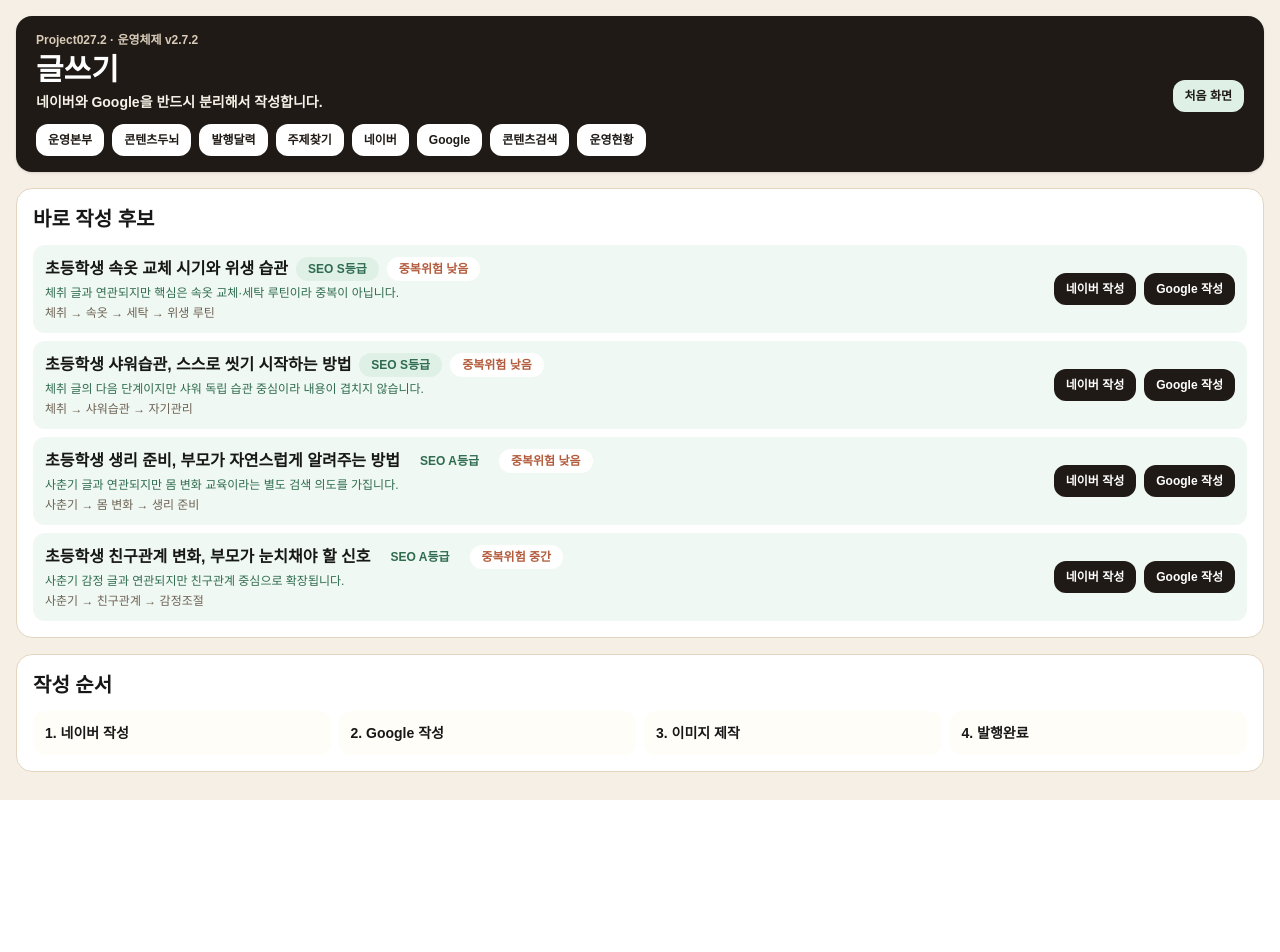
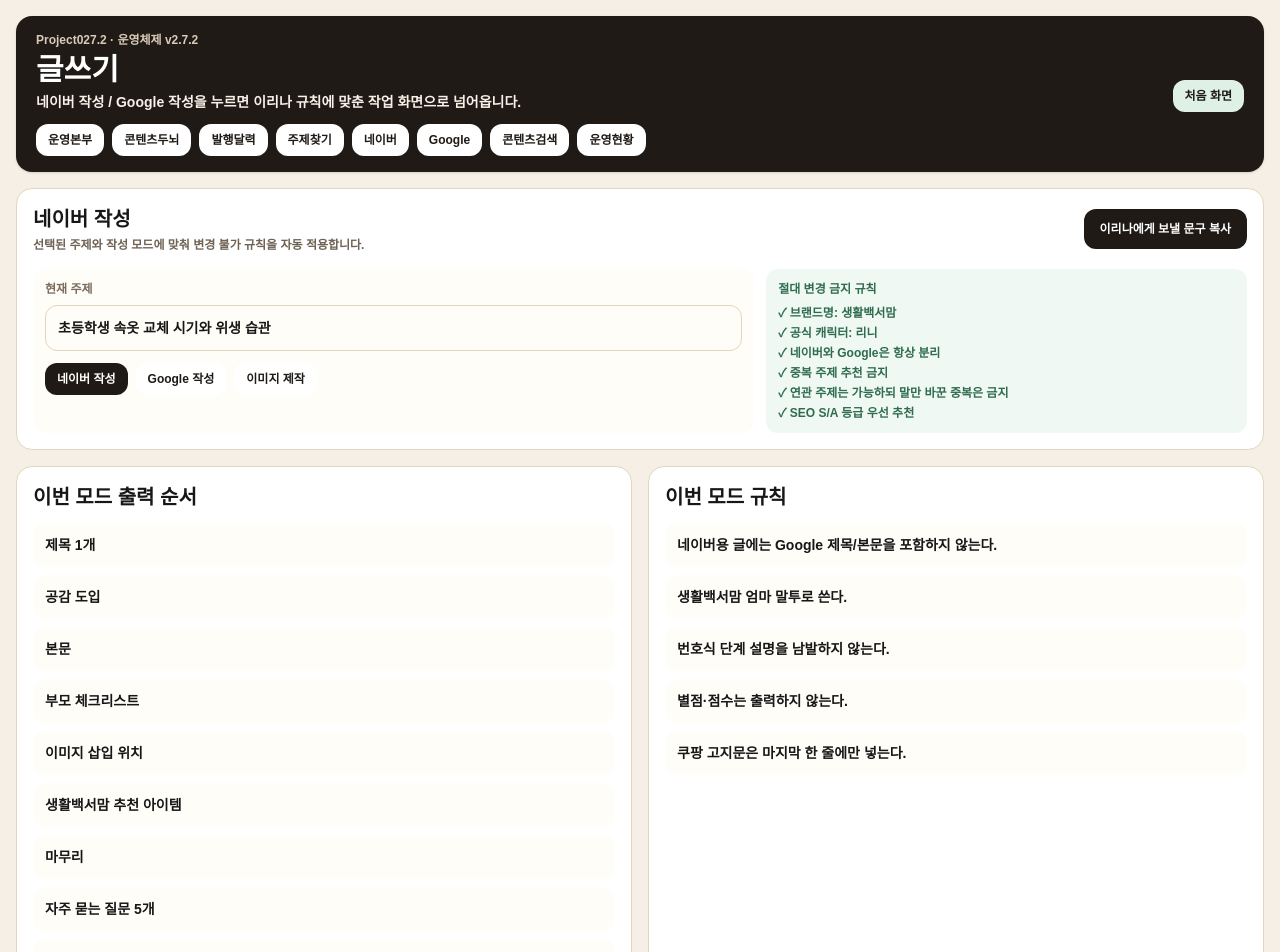
Before and after one commit to yusun7749-art/LifeBookMom-OS, a Next.js app: page /content-studio in a window 1280 px wide. Shown: the top 952 px of the page. Before the commit the page ends 800 px from the top, so only its background shows below. Built offline with nearby package versions, Linux system fonts and the light colour scheme.

Commit message:
Project027.5 Irina Writing Bridge

```diff
--- a/components/v4/ContentStudioHome.tsx
+++ b/components/v4/ContentStudioHome.tsx
@@ -1,10 +1,126 @@
+"use client";
+
+import { useMemo, useState } from "react";
 import { recommended } from "../../data/v4/usableERP";
+import { buildIrinaPrompt, getModeLabel, getModeRules, irinaWritingRules } from "../../data/v4/irinaWritingRules";
 import { Box, SeoBadge, Shell, WriteButton } from "./UsableLayout";
 
+function useQueryParam(name: string) {
+  if (typeof window === "undefined") return "";
+  return new URLSearchParams(window.location.search).get(name) ?? "";
+}
+
 export default function ContentStudioHome() {
+  const topicFromUrl = useQueryParam("topic");
+  const modeFromUrl = useQueryParam("mode") || "naver";
+
+  const [topic, setTopic] = useState(topicFromUrl || recommended[0]?.title || "");
+  const [mode, setMode] = useState(modeFromUrl);
+
+  const currentRules = useMemo(() => getModeRules(mode), [mode]);
+  const prompt = useMemo(() => buildIrinaPrompt(topic, mode), [topic, mode]);
+
+  const copyPrompt = async () => {
+    await navigator.clipboard.writeText(prompt);
+    alert("이리나 글쓰기 기준이 복사되었습니다. ChatGPT 이리나 방에 붙여넣으면 됩니다.");
+  };
+
   return (
-    <Shell title="글쓰기" desc="네이버와 Google을 반드시 분리해서 작성합니다.">
-      <Box title="바로 작성 후보">
+    <Shell title="글쓰기" desc="네이버 작성 / Google 작성을 누르면 이리나 규칙에 맞춘 작업 화면으로 넘어옵니다.">
+      <section className="rounded-2xl border border-[#E4D5BE] bg-white p-4">
+        <div className="flex flex-wrap items-center justify-between gap-3">
+          <div>
+            <h2 className="text-xl font-black">{getModeLabel(mode)}</h2>
+            <p className="mt-1 text-xs font-bold text-[#6F6255]">
+              선택된 주제와 작성 모드에 맞춰 변경 불가 규칙을 자동 적용합니다.
+            </p>
+          </div>
+          <button
+            type="button"
+            onClick={copyPrompt}
+            className="rounded-xl bg-[#1F1A16] px-4 py-3 text-xs font-black text-white"
+          >
+            이리나에게 보낼 문구 복사
+          </button>
+        </div>
+
+        <div className="mt-4 grid gap-3 md:grid-cols-[1.2fr_0.8fr]">
+          <div className="rounded-xl bg-[#FFFDF8] p-3">
+            <p className="text-xs font-black text-[#7A6B5B]">현재 주제</p>
+            <input
+              value={topic}
+              onChange={(event) => setTopic(event.target.value)}
+              className="mt-2 w-full rounded-xl border border-[#E4D5BE] px-3 py-3 text-sm font-bold outline-none"
+            />
+
+            <div className="mt-3 flex flex-wrap gap-2">
+              <button
+                type="button"
+                onClick={() => setMode("naver")}
+                className={`rounded-xl px-3 py-2 text-xs font-black ${mode === "naver" ? "bg-[#1F1A16] text-white" : "bg-white text-[#1F1A16]"}`}
+              >
+                네이버 작성
+              </button>
+              <button
+                type="button"
+                onClick={() => setMode("google")}
+                className={`rounded-xl px-3 py-2 text-xs font-black ${mode === "google" ? "bg-[#1F1A16] text-white" : "bg-white text-[#1F1A16]"}`}
+              >
+                Google 작성
+              </button>
+              <button
+                type="button"
+                onClick={() => setMode("image")}
+                className={`rounded-xl px-3 py-2 text-xs font-black ${mode === "image" ? "bg-[#1F1A16] text-white" : "bg-white text-[#1F1A16]"}`}
+              >
+                이미지 제작
+              </button>
+            </div>
+          </div>
+
+          <div className="rounded-xl bg-[#EFF8F2] p-3">
+            <p className="text-xs font-black text-[#2F6B4F]">절대 변경 금지 규칙</p>
+            <div className="mt-2 space-y-1">
+              {irinaWritingRules.fixed.map((rule) => (
+                <p key={rule} className="text-xs font-bold text-[#2F6B4F]">✓ {rule}</p>
+              ))}
+            </div>
+          </div>
+        </div>
+      </section>
+
+      <div className="mt-4 grid gap-4 xl:grid-cols-2">
+        <Box title="이번 모드 출력 순서">
+          <div className="grid gap-2">
+            {"output" in currentRules ? currentRules.output.map((item) => (
+              <div key={item} className="rounded-xl bg-[#FFFDF8] p-3 text-sm font-bold">{item}</div>
+            )) : (
+              <div className="rounded-xl bg-[#FFFDF8] p-3 text-sm font-bold">이미지 프롬프트</div>
+            )}
+          </div>
+        </Box>
+
+        <Box title="이번 모드 규칙">
+          <div className="grid gap-2">
+            {currentRules.rules.map((item) => (
+              <div key={item} className="rounded-xl bg-[#FFFDF8] p-3 text-sm font-bold">{item}</div>
+            ))}
+          </div>
+        </Box>
+      </div>
+
+      <div className="mt-4">
+        <Box title="이리나에게 보낼 문구">
+          <textarea
+            value={prompt}
+            readOnly
+            className="h-72 w-full rounded-xl border border-[#E4D5BE] bg-[#FFFDF8] p-4 text-sm font-bold leading-6 outline-none"
+          />
+        </Box>
+      </div>
+
+      <div className="mt-4">
+        <Box title="다른 추천 주제">
           <div className="space-y-2">
             {recommended.map((r) => (
               <div key={r.title} className="flex flex-wrap items-center justify-between gap-2 rounded-xl bg-[#EFF8F2] p-3">
@@ -12,10 +128,8 @@ export default function ContentStudioHome() {
                   <div className="flex flex-wrap items-center gap-2">
                     <p className="font-black">{r.title}</p>
                     <SeoBadge grade={r.seoGrade} />
-                  <span className="rounded-full bg-white px-3 py-1 text-xs font-black text-[#B35C3D]">중복위험 {r.duplicateRisk}</span>
                   </div>
                   <p className="mt-1 text-xs text-[#2F6B4F]">{r.reason}</p>
-                <p className="mt-1 text-xs text-[#6F6255]">{r.relation}</p>
                 </div>
                 <div className="flex gap-2">
                   <WriteButton title={r.title} mode="naver" />
@@ -25,16 +139,6 @@ export default function ContentStudioHome() {
             ))}
           </div>
         </Box>
-
-      <div className="mt-4">
-        <Box title="작성 순서">
-          <div className="grid gap-2 md:grid-cols-4">
-            <div className="rounded-xl bg-[#FFFDF8] p-3 text-sm font-bold">1. 네이버 작성</div>
-            <div className="rounded-xl bg-[#FFFDF8] p-3 text-sm font-bold">2. Google 작성</div>
-            <div className="rounded-xl bg-[#FFFDF8] p-3 text-sm font-bold">3. 이미지 제작</div>
-            <div className="rounded-xl bg-[#FFFDF8] p-3 text-sm font-bold">4. 발행완료</div>
-          </div>
-        </Box>
       </div>
     </Shell>
   );
--- /dev/null
+++ b/data/v4/irinaWritingRules.ts
@@ -0,0 +1,95 @@
+export const irinaWritingRules = {
+  project: "Project027.5",
+  title: "이리나 글쓰기 연결",
+  locked: true,
+  naver: {
+    title: "네이버 작성",
+    output: [
+      "제목 1개",
+      "공감 도입",
+      "본문",
+      "부모 체크리스트",
+      "이미지 삽입 위치",
+      "생활백서맘 추천 아이템",
+      "마무리",
+      "자주 묻는 질문 5개",
+      "해시태그 30개 한 줄",
+      "쿠팡파트너스 고지문 한 줄",
+    ],
+    rules: [
+      "네이버용 글에는 Google 제목/본문을 포함하지 않는다.",
+      "생활백서맘 엄마 말투로 쓴다.",
+      "번호식 단계 설명을 남발하지 않는다.",
+      "별점·점수는 출력하지 않는다.",
+      "쿠팡 고지문은 마지막 한 줄에만 넣는다.",
+    ],
+  },
+  google: {
+    title: "Google 작성",
+    output: [
+      "Google SEO 제목",
+      "검색 의도 요약",
+      "구조화 본문",
+      "소제목",
+      "체크리스트",
+      "FAQ",
+      "내부 링크 추천",
+      "요약 문단",
+    ],
+    rules: [
+      "Google 글은 네이버 글과 제목과 본문을 다르게 쓴다.",
+      "검색 의도와 구조를 우선한다.",
+      "네이버 감성 도입을 그대로 반복하지 않는다.",
+      "SEO 정보성과 명확성을 우선한다.",
+    ],
+  },
+  image: {
+    title: "이미지 제작",
+    rules: [
+      "리니는 초등학교 3학년 여자아이 느낌",
+      "밝은 크림톤 수채화",
+      "세로형 10컷",
+      "공식 생활백서맘 월계관 워터마크",
+      "우측 하단 내부 배치",
+    ],
+  },
+  fixed: [
+    "브랜드명: 생활백서맘",
+    "공식 캐릭터: 리니",
+    "네이버와 Google은 항상 분리",
+    "중복 주제 추천 금지",
+    "연관 주제는 가능하되 말만 바꾼 중복은 금지",
+    "SEO S/A 등급 우선 추천",
+  ],
+};
+
+export function getModeLabel(mode: string) {
+  if (mode === "google") return "Google 작성";
+  if (mode === "image") return "이미지 제작";
+  return "네이버 작성";
+}
+
+export function getModeRules(mode: string) {
+  if (mode === "google") return irinaWritingRules.google;
+  if (mode === "image") return irinaWritingRules.image;
+  return irinaWritingRules.naver;
+}
+
+export function buildIrinaPrompt(topic: string, mode: string) {
+  const current = getModeRules(mode);
+  return `[생활백서맘 이리나 글쓰기 연결]
+
+주제: ${topic}
+작성 모드: ${getModeLabel(mode)}
+
+절대 변경 금지 규칙:
+${irinaWritingRules.fixed.map((rule) => `- ${rule}`).join("\n")}
+
+이번 출력 순서:
+${"output" in current ? current.output.map((item) => `- ${item}`).join("\n") : "- 이미지 프롬프트"}
+
+이번 모드 규칙:
+${current.rules.map((rule) => `- ${rule}`).join("\n")}
+
+이 기준으로 바로 복사해서 사용할 수 있는 결과를 작성한다.`;
+}
```
Also changed, not shown: 1 other file (tests, documents, lock files or other folders). Lines whose indentation alone changed are shown as unchanged.
